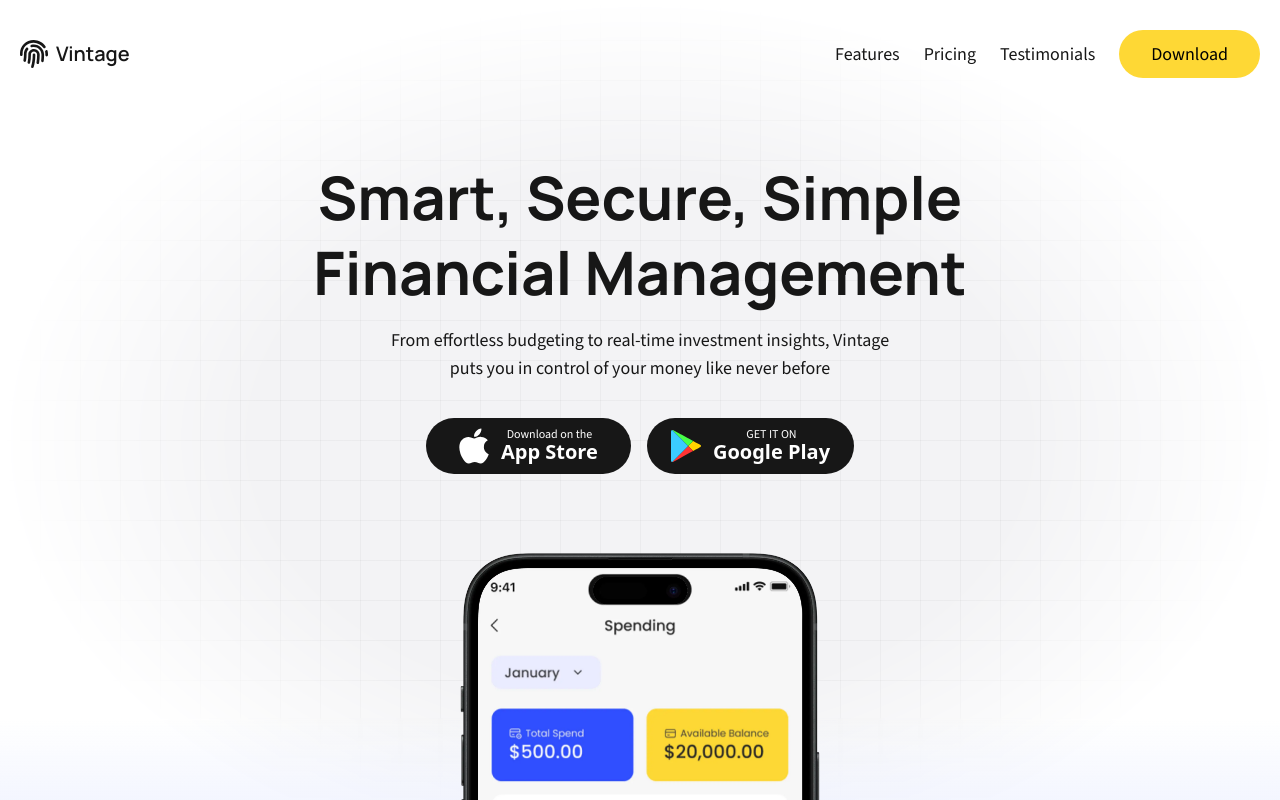
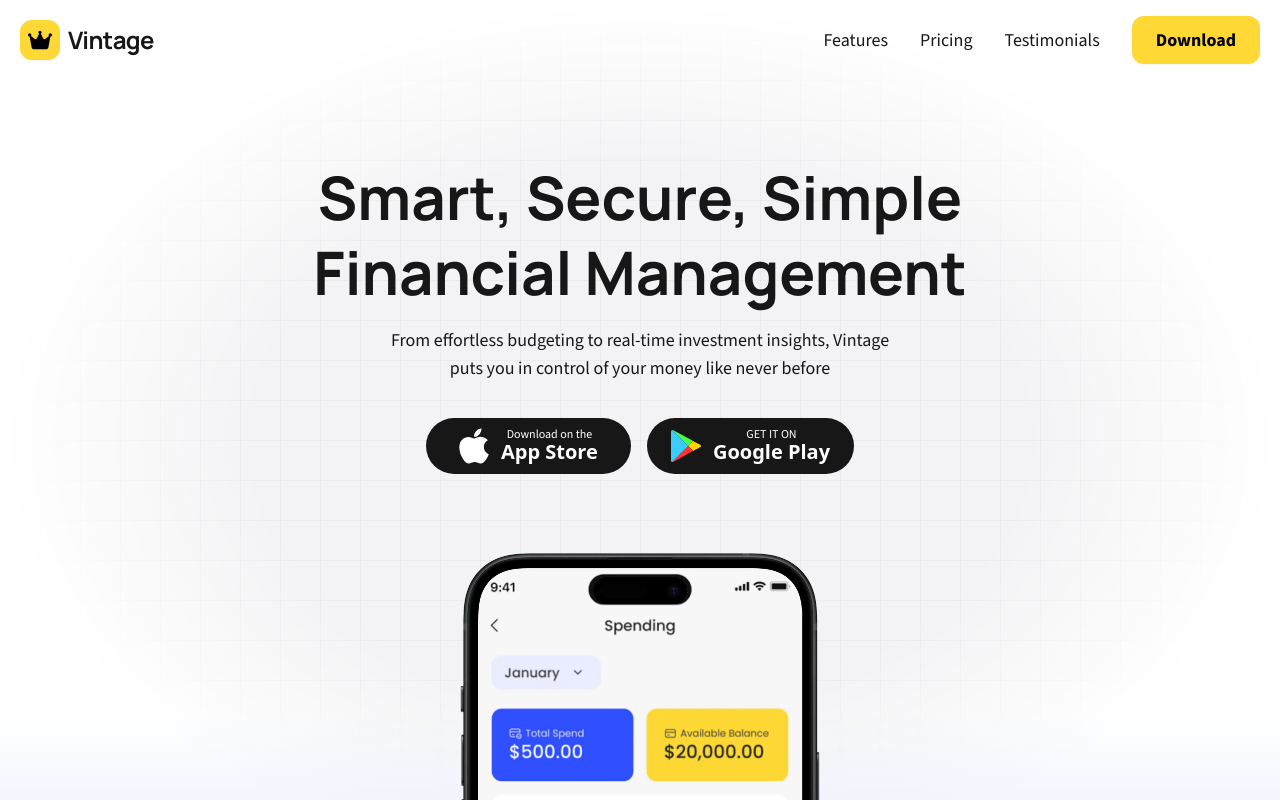
Before and after one commit to aklilumengesha/Vantage-landing-page, a Next.js app: page / in a window 1280 px wide. Shown: the top 800 px of the page. Built offline with nearby package versions, Linux system fonts and the light colour scheme.

Commit message:
Modernize header, update favicon to branded crown, and fix visibility

```diff
--- a/src/app/layout.tsx
+++ b/src/app/layout.tsx
@@ -34,6 +34,9 @@ export const metadata: Metadata = {
     description: siteDetails.metadata.description,
     images: ['/images/twitter-image.jpg'],
   },
+  icons: {
+    icon: '/icon.svg',
+  },
 };
 
 export default function RootLayout({
--- a/src/components/Footer.tsx
+++ b/src/components/Footer.tsx
@@ -1,6 +1,6 @@
 import Link from 'next/link';
 import React from 'react';
-import { FaFingerprint } from 'react-icons/fa';
+import { FaCrown } from 'react-icons/fa6';
 
 import { siteDetails } from '@/data/siteDetails';
 import { footerDetails } from '@/data/footer';
@@ -11,9 +11,11 @@ const Footer: React.FC = () => {
         <footer className="bg-hero-background text-foreground py-10">
             <div className="max-w-7xl w-full mx-auto px-6 grid grid-cols-1 md:grid-cols-3 gap-10">
                 <div>
-                    <Link href="/" className="flex items-center gap-2">
-                        <FaFingerprint className="min-w-fit w-5 h-5 md:w-7 md:h-7" />
-                        <h3 className="manrope text-xl font-semibold cursor-pointer">
+                    <Link href="/" className="flex items-center gap-2 group transition-transform hover:scale-105">
+                        <div className="bg-primary p-1.5 rounded-lg shadow-sm text-black group-hover:shadow-md transition-all">
+                            <FaCrown className="w-5 h-5" />
+                        </div>
+                        <h3 className="manrope text-xl font-bold tracking-tight text-foreground cursor-pointer">
                             {siteDetails.siteName}
                         </h3>
                     </Link>
@@ -34,7 +36,7 @@ const Footer: React.FC = () => {
                 <div>
                     <h4 className="text-lg font-semibold mb-4">Contact Us</h4>
 
-                    {footerDetails.email && <a href={`mailto:${footerDetails.email}`}  className="block text-foreground-accent hover:text-foreground">Email: {footerDetails.email}</a>}
+                    {footerDetails.email && <a href={`mailto:${footerDetails.email}`} className="block text-foreground-accent hover:text-foreground">Email: {footerDetails.email}</a>}
 
                     {footerDetails.telephone && <a href={`tel:${footerDetails.telephone}`} className="block text-foreground-accent hover:text-foreground">Phone: {footerDetails.telephone}</a>}
 
--- a/src/components/Header.tsx
+++ b/src/components/Header.tsx
@@ -1,10 +1,10 @@
 'use client';
 
 import Link from 'next/link';
-import React, { useState } from 'react';
+import React, { useState, useEffect } from 'react';
 import { Transition } from '@headlessui/react';
 import { HiOutlineXMark, HiBars3 } from 'react-icons/hi2';
-import { FaFingerprint } from 'react-icons/fa';
+import { FaCrown } from 'react-icons/fa6';
 
 import Container from './Container';
 import { siteDetails } from '@/data/siteDetails';
@@ -12,45 +12,68 @@ import { menuItems } from '@/data/menuItems';
 
 const Header: React.FC = () => {
     const [isOpen, setIsOpen] = useState(false);
+    const [scrolled, setScrolled] = useState(false);
+
+    useEffect(() => {
+        const handleScroll = () => {
+            setScrolled(window.scrollY > 20);
+        };
+        window.addEventListener('scroll', handleScroll);
+        return () => window.removeEventListener('scroll', handleScroll);
+    }, []);
 
     const toggleMenu = () => {
         setIsOpen(!isOpen);
     };
 
     return (
-        <header className="bg-transparent fixed top-0 left-0 right-0 md:absolute z-50 mx-auto w-full">
-            <Container className="!px-0">
-                <nav className="shadow-md md:shadow-none bg-white md:bg-transparent mx-auto flex justify-between items-center py-2 px-5 md:py-10">
+        <header
+            className={`fixed top-0 left-0 right-0 z-50 transition-all duration-300 ${scrolled
+                    ? 'bg-white/80 backdrop-blur-md shadow-sm py-2'
+                    : 'bg-transparent py-4'
+                }`}
+        >
+            <Container>
+                <nav className="flex justify-between items-center">
                     {/* Logo */}
-                    <Link href="/" className="flex items-center gap-2">
-                        <FaFingerprint className="text-foreground min-w-fit w-7 h-7" />
-                        <span className="manrope text-xl font-semibold text-foreground cursor-pointer">
+                    <Link href="/" className="flex items-center gap-2 group transition-transform hover:scale-105">
+                        <div className="bg-primary p-2 rounded-xl shadow-sm text-black group-hover:shadow-md transition-all">
+                            <FaCrown className="w-6 h-6" />
+                        </div>
+                        <span className="manrope text-2xl font-bold tracking-tight text-foreground">
                             {siteDetails.siteName}
                         </span>
                     </Link>
 
                     {/* Desktop Menu */}
-                    <ul className="hidden md:flex space-x-6">
+                    <div className="hidden md:flex items-center gap-8">
+                        <ul className="flex space-x-8">
                             {menuItems.map(item => (
                                 <li key={item.text}>
-                                <Link href={item.url} className="text-foreground hover:text-foreground-accent transition-colors">
+                                    <Link
+                                        href={item.url}
+                                        className="text-foreground/70 hover:text-foreground font-medium transition-colors relative group"
+                                    >
                                         {item.text}
+                                        <span className="absolute -bottom-1 left-0 w-0 h-0.5 bg-primary transition-all group-hover:w-full"></span>
                                     </Link>
                                 </li>
                             ))}
-                        <li>
-                            <Link href="#cta" className="text-black bg-primary hover:bg-primary-accent px-8 py-3 rounded-full transition-colors">
+                        </ul>
+                        <Link
+                            href="#cta"
+                            className="text-black bg-primary hover:bg-primary-accent px-6 py-2.5 rounded-xl font-bold shadow-sm hover:shadow-md transition-all transform hover:-translate-y-0.5 active:translate-y-0"
+                        >
                             Download
                         </Link>
-                        </li>
-                    </ul>
+                    </div>
 
                     {/* Mobile Menu Button */}
                     <div className="md:hidden flex items-center">
                         <button
                             onClick={toggleMenu}
                             type="button"
-                            className="bg-primary text-black focus:outline-none rounded-full w-10 h-10 flex items-center justify-center"
+                            className="bg-primary/10 text-primary hover:bg-primary/20 transition-colors focus:outline-none rounded-xl p-2.5 flex items-center justify-center"
                             aria-controls="mobile-menu"
                             aria-expanded={isOpen}
                         >
@@ -69,23 +92,31 @@ const Header: React.FC = () => {
             <Transition
                 show={isOpen}
                 enter="transition ease-out duration-200 transform"
-                enterFrom="opacity-0 scale-95"
-                enterTo="opacity-100 scale-100"
-                leave="transition ease-in duration-75 transform"
-                leaveFrom="opacity-100 scale-100"
-                leaveTo="opacity-0 scale-95"
+                enterFrom="opacity-0 -translate-y-4"
+                enterTo="opacity-100 translate-y-0"
+                leave="transition ease-in duration-150 transform"
+                leaveFrom="opacity-100 translate-y-0"
+                leaveTo="opacity-0 -translate-y-4"
             >
-                <div id="mobile-menu" className="md:hidden bg-white shadow-lg">
-                    <ul className="flex flex-col space-y-4 pt-1 pb-6 px-6">
+                <div id="mobile-menu" className="md:hidden absolute top-full left-0 right-0 bg-white shadow-xl border-t border-gray-100">
+                    <ul className="flex flex-col space-y-2 p-6">
                         {menuItems.map(item => (
                             <li key={item.text}>
-                                <Link href={item.url} className="text-foreground hover:text-primary block" onClick={toggleMenu}>
+                                <Link
+                                    href={item.url}
+                                    className="text-foreground/80 hover:text-primary font-medium block py-2 px-4 rounded-lg hover:bg-gray-50 transition-all"
+                                    onClick={toggleMenu}
+                                >
                                     {item.text}
                                 </Link>
                             </li>
                         ))}
-                        <li>
-                            <Link href="#cta" className="text-black bg-primary hover:bg-primary-accent px-5 py-2 rounded-full block w-fit" onClick={toggleMenu}>
+                        <li className="pt-2">
+                            <Link
+                                href="#cta"
+                                className="text-black bg-primary hover:bg-primary-accent py-3 px-4 rounded-xl font-bold block text-center shadow-sm transition-all"
+                                onClick={toggleMenu}
+                            >
                                 Get Started
                             </Link>
                         </li>
```
Also changed, not shown: public/favicon.svg (added), src/app/icon.svg (added). Lines whose indentation alone changed are shown as unchanged.
